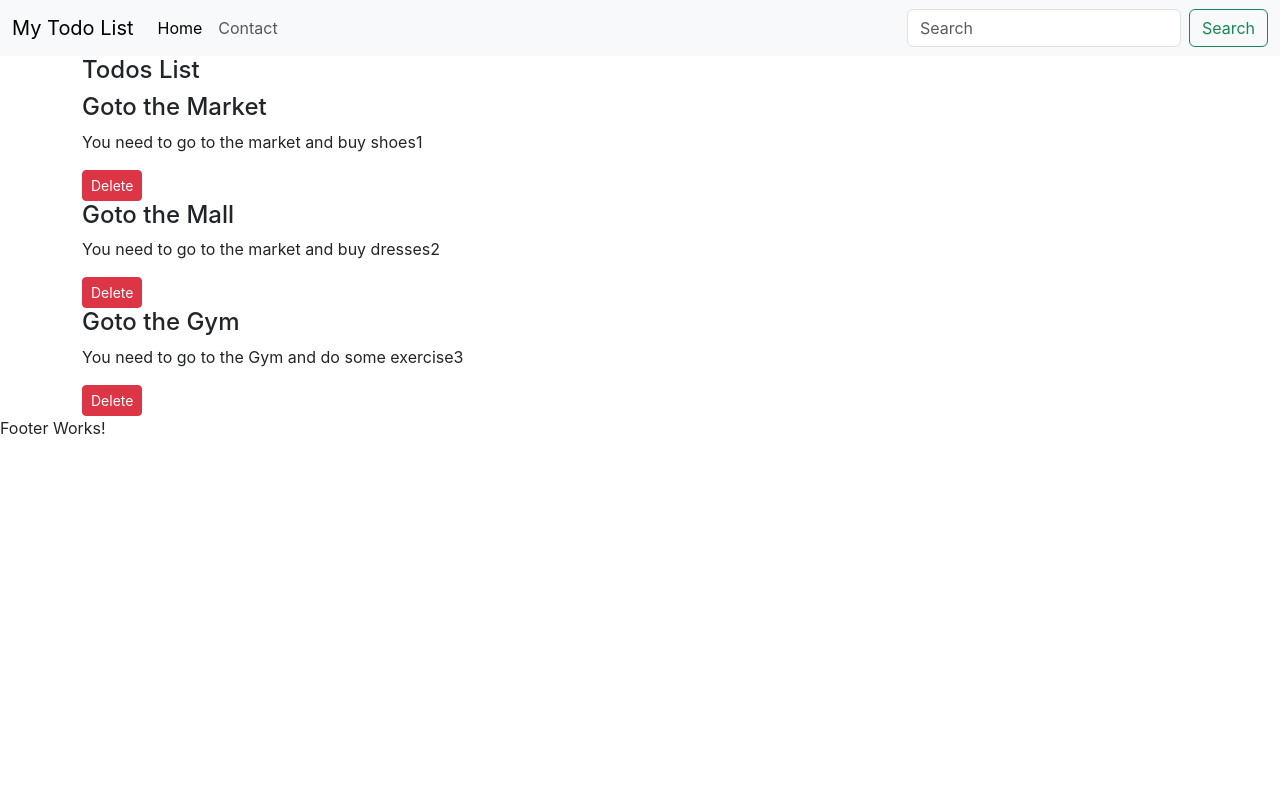
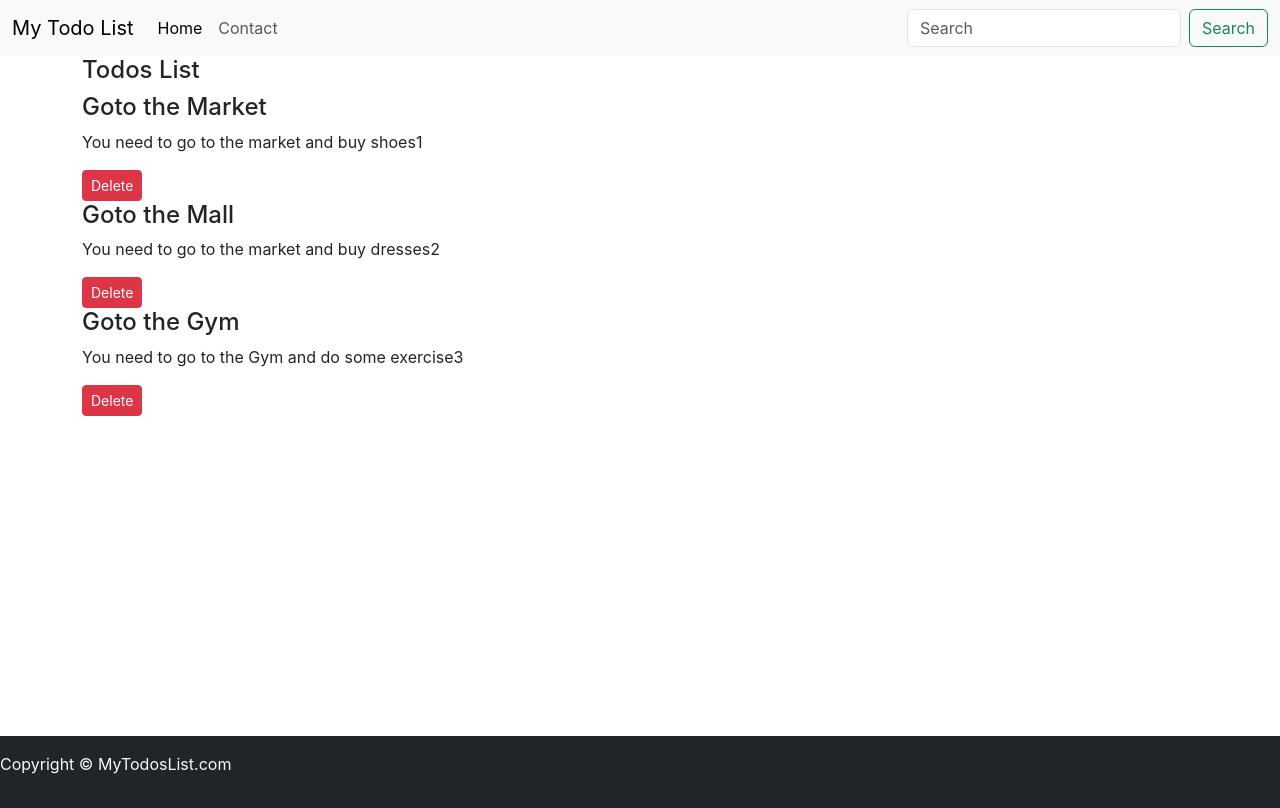
Before and after one commit to sharmilayadav11/TODO-React, a React (Create React App) app: page / in a window 1280 px wide. Built offline with nearby package versions, Linux system fonts and the light colour scheme.

Commit message:
Footer and writing css in react

```diff
--- a/src/MyComponent/Footer.js
+++ b/src/MyComponent/Footer.js
@@ -1,7 +1,19 @@
 import React from 'react'
 
 export const Footer = () => {
+    let footerStyle = {
+        position: "relative",
+        top: "40vh",
+        width: "100%",
+
+    }
     return (
-        <div>Footer Works!</div>
+        <footer className='bg-dark text-light py-3' style={footerStyle}>
+            <p className="text center">
+                Copyright &copy; MyTodosList.com
+            </p>
+
+
+        </footer>
     )
 }
```
